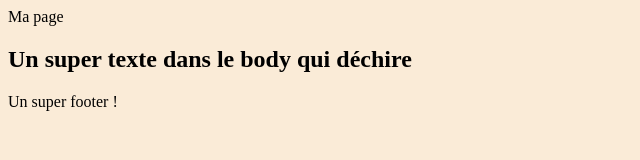
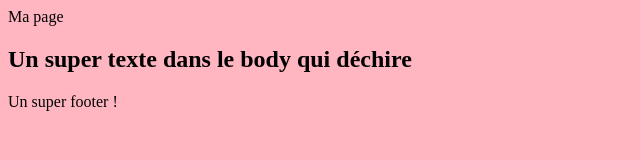
Before and after one commit to Anidha2026/demo_git_ETL2609FT, a plain HTML site: page index.html in a window 1280 px wide. Shown: the whole page, without its empty margins (0-640 px from the left). Drawn offline with Linux system fonts and the light colour scheme.

Commit message:
Mise à jour couleur background

```diff
--- a/style.css
+++ b/style.css
@@ -1,3 +1,3 @@
 body{
-    background-color: antiquewhite;
+    background-color: lightpink;
 }
```
